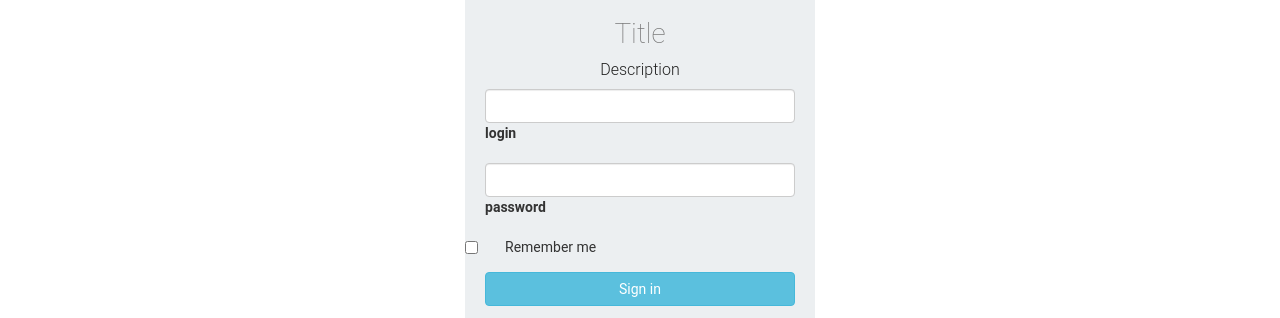
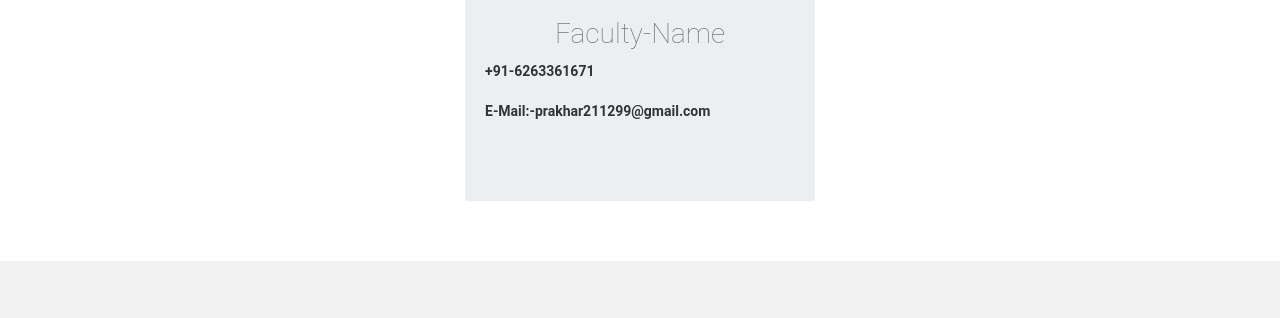
Before and after one commit to sharad-sharma/NGO, a plain HTML site: page ddrc.html in a window 1280 px wide. Shown: the part 2105-2423 px from the top of the page. Drawn offline with nearby package versions, Linux system fonts and the light colour scheme; a web font is replaced by a local one.

Commit message:
Update ddrc.html

```diff
--- a/ddrc.html
+++ b/ddrc.html
@@ -158,33 +158,30 @@
     <h1 class="section-heading" style="text-align: center;"> Contact Us</h1><br>
 <div id="login" class="signin-card">
   <div class="logo-image">
-        <img src="http://www.officialpsds.com/images/thumbs/Spiderman-Logo-psd59240.png" alt="Logo" title="Logo"
-          width="138">
+  <img src="http://www.officialpsds.com/images/thumbs/Spiderman-Logo-psd59240.png" alt="Logo" title="Logo" width="138">
   </div>
-      <h1 class="display1">Title</h1>
-      <p class="subhead">Description</p>
+  <h1 class="display1">Faculty-Name</h1>
+  <p class="subhead"></p>
   <form action="" method="" class="" role="form">
     <div id="form-login-username" class="form-group">
-          <input id="username" class="form-control" name="username" type="text" size="18" alt="login" required />
+     <!-- <input id="username" class="form-control" name="username" type="text" size="18" alt="login" required />-->
       <span class="form-highlight"></span>
       <span class="form-bar"></span>
-          <label for="username" class="float-label">login</label>
+      <label for="username" class="float-label">+91-6263361671</label>
     </div>
     <div id="form-login-password" class="form-group">
-          <input id="passwd" class="form-control" name="password" type="password" size="18" alt="password" required>
+     <!-- <input id="passwd" class="form-control" name="password" type="password" size="18" alt="password" required>-->
       <span class="form-highlight"></span>
       <span class="form-bar"></span>
-          <label for="password" class="float-label">password</label>
+      <label for="password" class="float-label">E-Mail:-prakhar211299@gmail.com</label>
     </div>
     <div id="form-login-remember" class="form-group">
       <div class="checkbox checkbox-default">
-            <input id="remember" type="checkbox" value="yes" alt="Remember me" class="">
-            <label for="remember">Remember me</label>
+          <!--<input id="remember" type="checkbox" value="yes" alt="Remember me" class="">-->
+          <label for="remember"></label>
       </div>
     </div>
-        <div>
-          <button class="btn btn-block btn-info ripple-effect" type="submit" name="Submit" alt="sign in">Sign
-            in</button>
+    </div>
     </div>
 
     </div>
```
Lines whose indentation alone changed are shown as unchanged.
